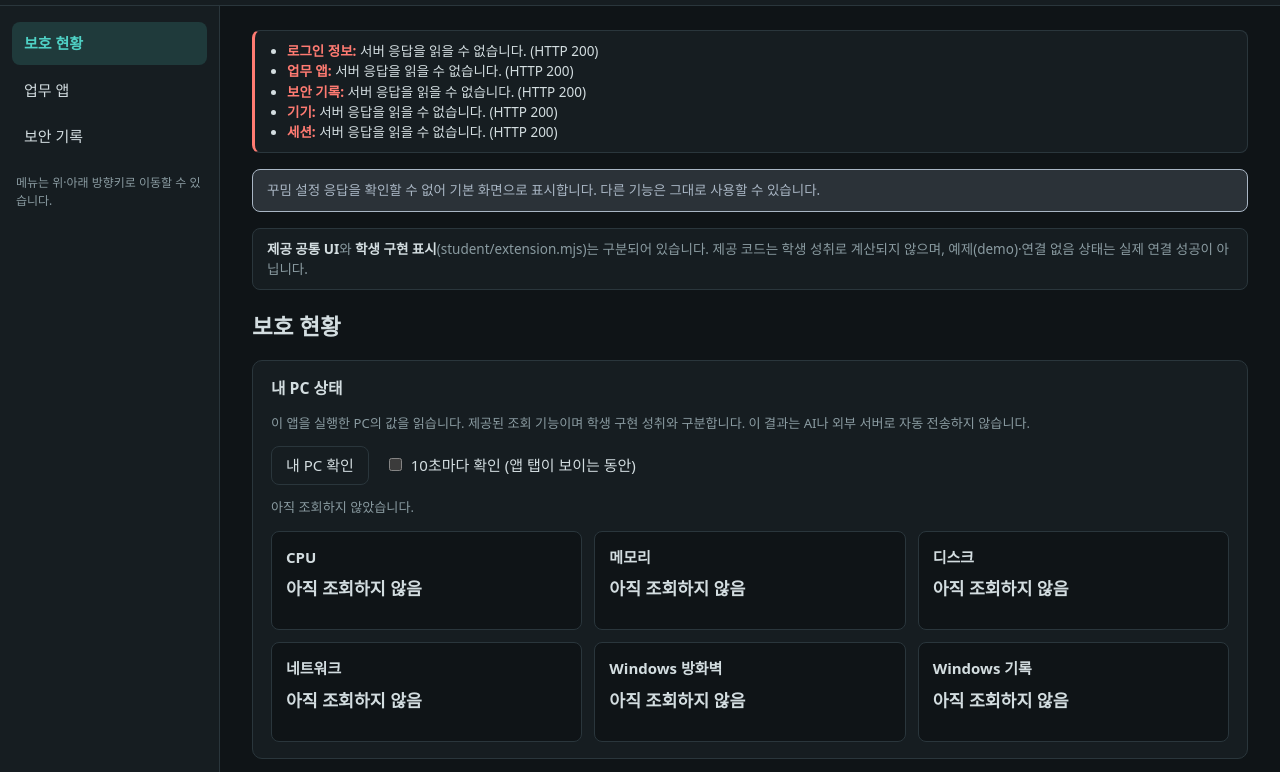
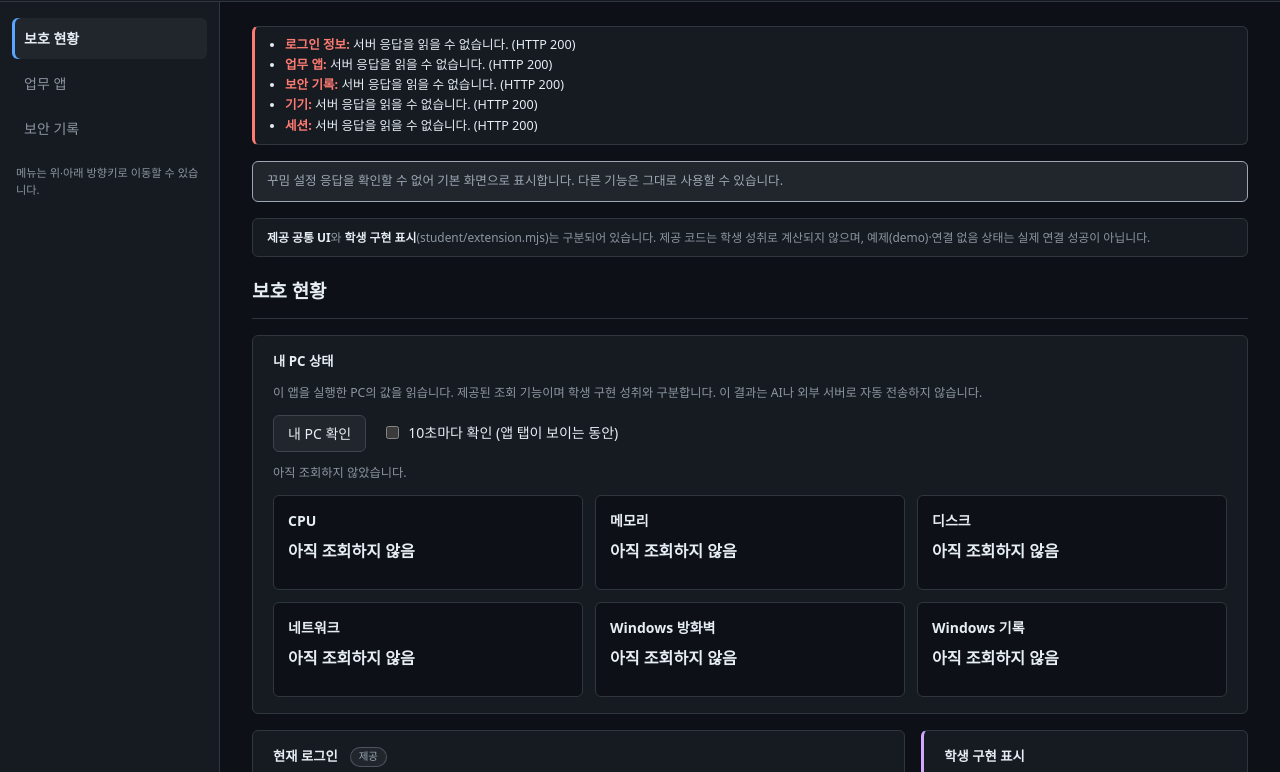
Before and after one commit to dochiHS/---, a website with bundled scripts: page on-client/public/index.html in a window 1280 px wide. Shown: the part 54-826 px from the top of the page. Built offline with nearby package versions, Linux system fonts and the light colour scheme; files whose address does not match are found by name.

Commit message:
총공세: 전문가용 관제 화면 스타일 추가

```diff
--- a/on-client/public/style.css
+++ b/on-client/public/style.css
@@ -313,3 +313,73 @@ main:focus { outline: none; }
   .grid-2:has(#student-identity) { grid-template-columns: minmax(0, 1fr); }
 }
 /* ===== 모몽강 어두운 테마 끝 ===== */
+
+/* ===== 전문가용 관제 화면 (학생 추가 · 총공세 7일차) =====
+   GitHub Primer 어두운 테마의 색 비율·6px 모서리·얇은 구분선·고정폭 숫자를 참고해, 위쪽 규칙은 그대로 두고 같은 변수와 선택자만 다시 덮습니다.
+   상태 의미 색(허용·거부·추가 확인·확인 불가)과 포커스 링(--focus)은 그대로이고, 글자·배경 대비는 모두 4.5:1 이상입니다.
+   지우면 바로 위의 청록 어두운 테마로 돌아갑니다. */
+:root {
+  --bg: #0d1117;
+  --surface: #161b22;
+  --border: #30363d;
+  --text: #e6edf3;
+  --muted: #8d96a0;
+  --accent: #58a6ff;
+  --accent-soft: #12263f;
+  --value: #79c0ff;
+  --allow: #3fb950;
+  --allow-soft: #12261e;
+  --deny: #ff7b72;
+  --deny-soft: #2d1618;
+  --challenge: #e3b341;
+  --challenge-soft: #2b2210;
+  --unknown: #9da7b3;
+  --unknown-soft: #21262d;
+  --student: #d2a8ff;
+  --student-soft: #271f3d;
+  --radius: 6px;
+  font-size: 14px;
+  font-feature-settings: "tnum" 1;
+}
+body { -webkit-font-smoothing: antialiased; }
+.brand-mark { background: var(--accent); color: #0d1117; }
+::selection { background: #1f4a7d; }
+
+/* 상단 바: 얇고 조용하게 */
+.topbar { min-height: 56px; background: var(--surface); border-bottom: 1px solid var(--border); }
+.brand-name small { font-size: 0.8rem; }
+.checked-at { font-variant-numeric: tabular-nums; }
+
+/* 메뉴: 선택 항목에 왼쪽 막대 */
+#nav [role="tab"] { border-radius: var(--radius); color: var(--muted); font-weight: 500; position: relative; }
+#nav [role="tab"]:hover { background: #21262d; color: var(--text); }
+#nav [role="tab"][aria-selected="true"] { background: #21262d; color: var(--text); font-weight: 600; box-shadow: inset 3px 0 0 var(--accent); }
+
+/* 본문 */
+main { padding: 24px 32px 48px; max-width: 1280px; }
+main h1 { font-size: 1.35rem; font-weight: 600; margin: 0 0 16px; padding-bottom: 12px; border-bottom: 1px solid var(--border); }
+.card { border-radius: var(--radius); padding: 16px 20px; }
+.card h2 { font-size: 0.95rem; font-weight: 600; }
+.card.student { border-left: 3px solid var(--student); }
+.notice, .error-banner, .appearance-notice { border-radius: var(--radius); }
+.error-banner { padding: 8px 14px; line-height: 1.6; }
+.error-banner ul { padding-left: 16px; }
+.notice { font-size: 0.85rem; }
+
+/* 버튼: 중립 회색 면, 마우스를 올리면 테두리만 진해짐 */
+.btn { background: #21262d; border: 1px solid #3d444d; color: var(--text); font-weight: 500; border-radius: var(--radius); }
+.btn:hover:not(:disabled) { background: #2b313a; border-color: #8d96a0; color: var(--text); }
+.btn:disabled { opacity: 0.5; }
+
+/* 배지·태그: 테두리 있는 라벨 */
+.mode-badge { border-color: color-mix(in srgb, currentColor 40%, transparent); font-weight: 600; }
+.tag { border: 1px solid color-mix(in srgb, currentColor 35%, transparent); font-weight: 500; }
+
+/* 표·값: 숫자 자릿수 맞춤, 머리글은 작고 조용하게 */
+table, .pc-value, .checked-at { font-variant-numeric: tabular-nums; }
+.vulnerabilities-result th { background: transparent; color: var(--muted); font-weight: 600; font-size: 0.8rem; }
+.vulnerabilities-result th, .vulnerabilities-result td { border-bottom-color: var(--border); }
+.plain-list li { border-bottom-color: var(--border); }
+.decision, .state { border-radius: var(--radius); }
+.diag-output { border-radius: var(--radius); }
+/* ===== 전문가용 관제 화면 끝 ===== */
```
